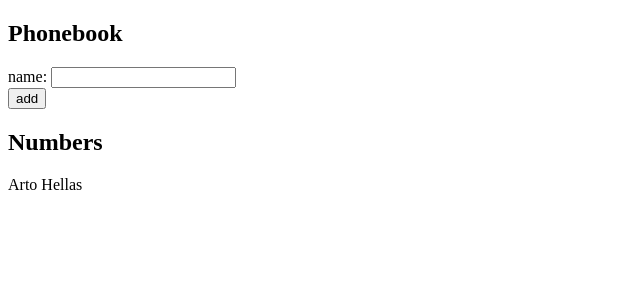
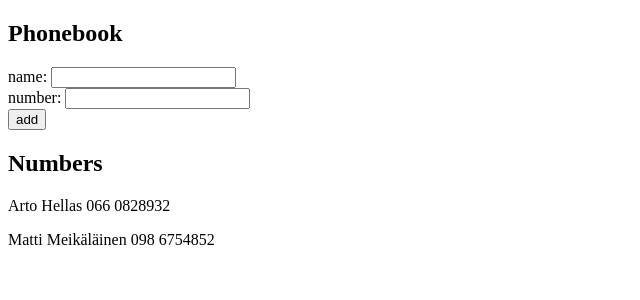
Before and after one commit to Aapok0/FullStackopen, a React (Create React App) app in the folder Part2/2.6-2.17_phonebook/: page / in a window 1280 px wide. Shown: the top 300 px of the page, without its empty margins (0-640 px from the left). Built offline with nearby package versions, Linux system fonts and the light colour scheme.

Commit message:
Exercise 2.8 solution and readme link for 2.7.

```diff
--- a/Part2/2.6-2.17_phonebook/src/App.js
+++ b/Part2/2.6-2.17_phonebook/src/App.js
@@ -1,24 +1,23 @@
 import { useState } from 'react'
 
-const Person = ({name}) => <p>{name}</p>
+const Person = ({name, number}) => <p>{name} {number}</p>
 
 const Persons = ({persons}) => {
   return (
   <div>
-    {persons.map((person) => <Person key={person.id} name={person.name} />)}
+    {persons.map((person) => <Person key={person.id} name={person.name} number={person.number} />)}
   </div>
   )
 }
 
 const App = () => {
   const [persons, setPersons] = useState([
-    {
-      id: 1,
-      name: 'Arto Hellas'
-    }
+    {id: 1, name: 'Arto Hellas', number: '066 0828932'},
+    {id: 2, name: 'Matti Meikäläinen', number: '098 6754852'}
   ])
+  const [newId, setNewId] = useState(3)
   const [newName, setNewName] = useState('')
-  const [newId, setNewId] = useState(2)
+  const [newNumber, setNewNumber] = useState('')
 
   const addPerson = (submit) => {
     submit.preventDefault()
@@ -27,14 +26,15 @@ const App = () => {
       person.name.toLowerCase() === newName.toLowerCase()
     )
 
-    if (newName.length === 0) {return;}
+    if (newName.length === 0 || newNumber.length === 0) return
     if (checkName === true) {
       alert(`${newName} is already added to phonebook.`)
     }
     else {
       const personObject = {
         id: newId,
-        name: newName
+        name: newName,
+        number: newNumber
       }
 
       setPersons(persons.concat(personObject))
@@ -42,10 +42,15 @@ const App = () => {
 
     setNewId(newId + 1)
     setNewName('')
+    setNewNumber('')
   }
 
   const handleNameChange = (change) => {
     setNewName(change.target.value)
+  }
+
+  const handleNumberChange = (change) => {
+    setNewNumber(change.target.value)
   }
 
   return (
@@ -59,6 +64,12 @@ const App = () => {
           />
         </div>
         <div>
+          number: <input
+          value={newNumber}
+          onChange={handleNumberChange}
+          />
+        </div>
+        <div>
           <button type="submit">add</button>
         </div>
       </form>
```
Also changed, not shown: 1 other file (tests, documents, lock files or other folders).
